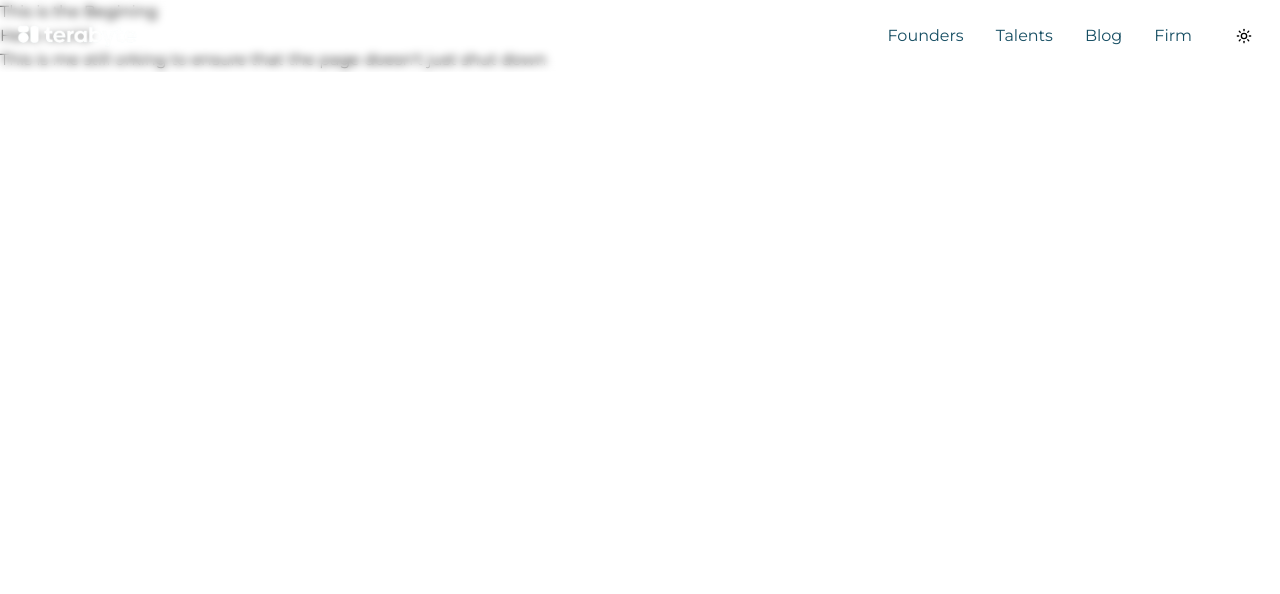
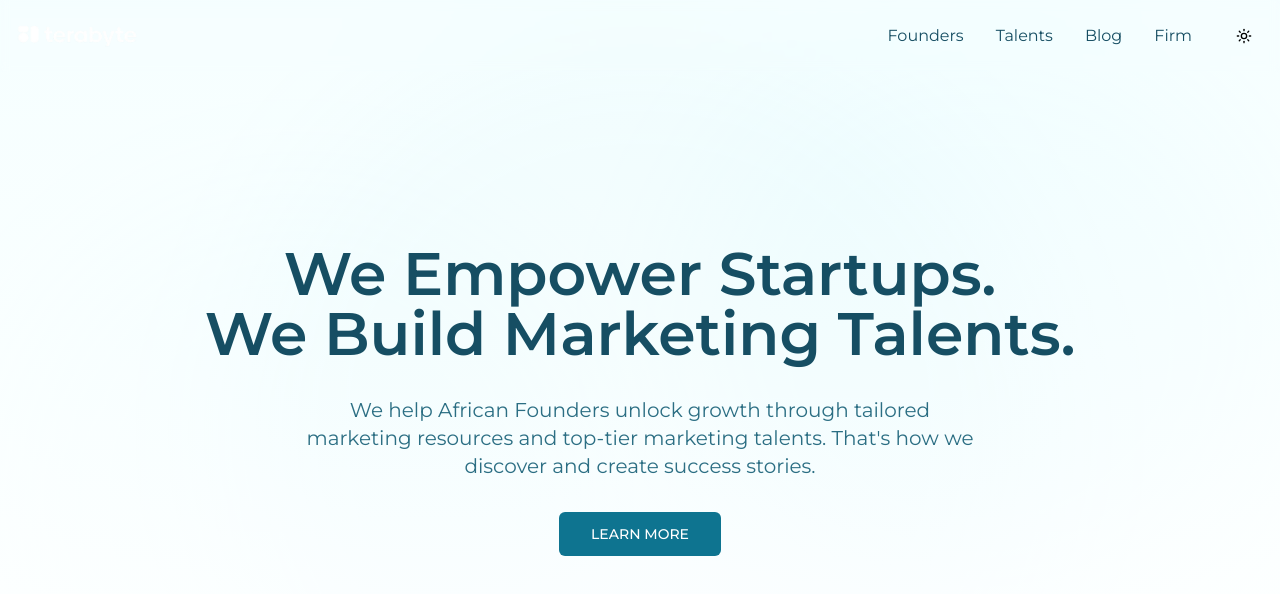
Before and after one commit to xterabyte/Terabyte, a Next.js app in the folder terabyte/: page / in a window 1280 px wide. Shown: the top 594 px of the page. Built offline with nearby package versions, Linux system fonts and the light colour scheme.

Commit message:
Add the hero page

```diff
--- a/terabyte/app/page.tsx
+++ b/terabyte/app/page.tsx
@@ -1,12 +1,10 @@
-
+import Hero from "./components/Hero"
 
 export default function Home() {
   return (
-    <div className="cyan-900">
-      <h1>This is the Begining</h1>
-
-      <p> Hello world </p>
-      <p> This is me still orking to ensure that the page doesn't just shut down</p>
-    </div>
-  );
+    <main>
+      <Hero />
+      {/* Other sections will go here */}
+    </main>
+  )
 }
```
